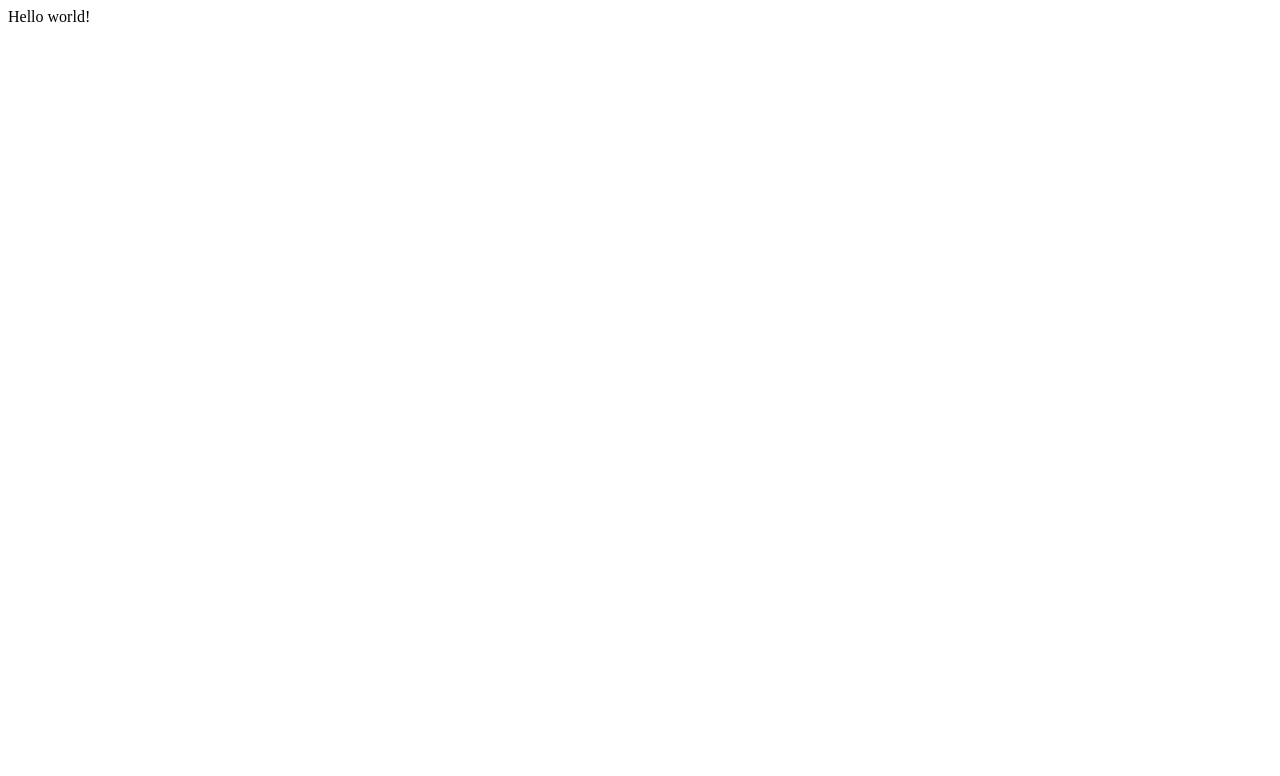
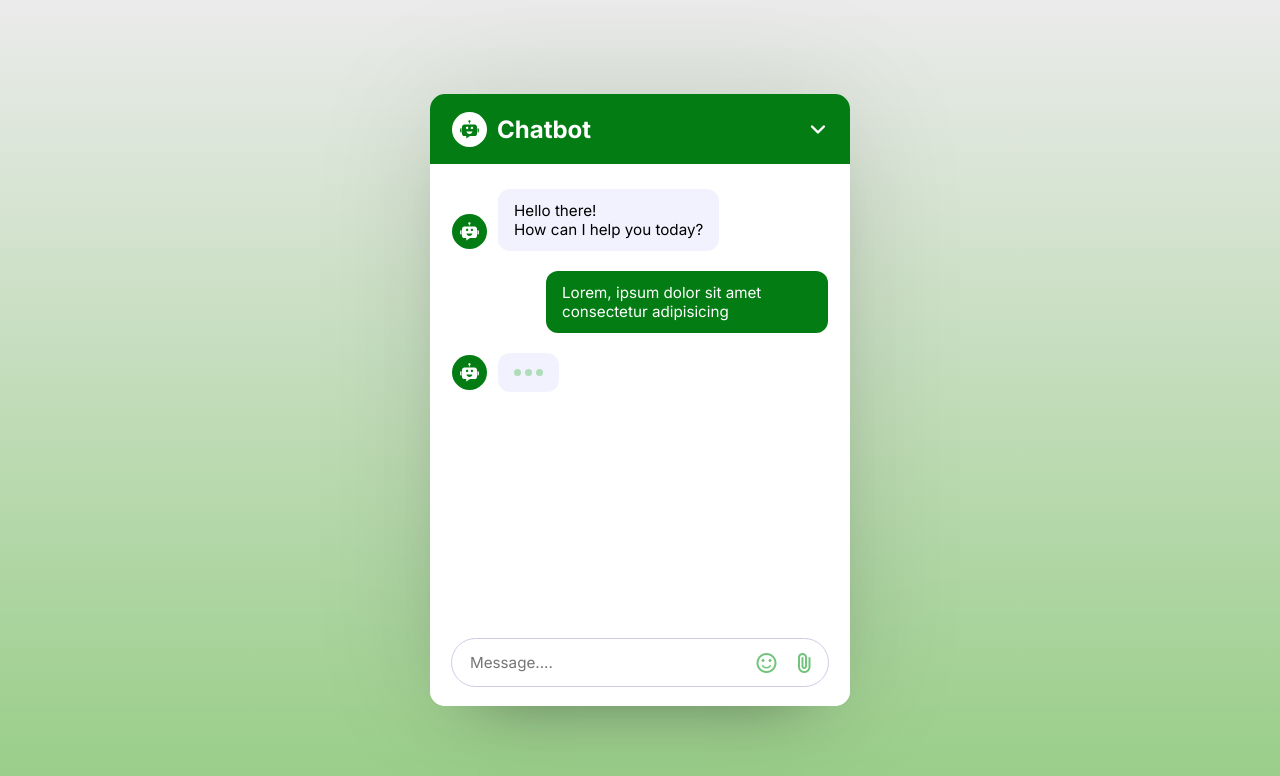
Before and after one commit to nhattan220602/ai-chatbot, a website: page src/index.html in a window 1280 px wide. Drawn offline with nearby package versions, Linux system fonts and the light colour scheme.

Commit message:
feat: implement core chatbot popup UI structure and styles

```diff
--- a/src/index.html
+++ b/src/index.html
@@ -3,9 +3,122 @@
     <meta charset="UTF-8" />
     <meta name="viewport" content="width=device-width, initial-scale=1.0" />
     <link rel="stylesheet" href="style.css" />
+    <!-- Linking Google fonts for icons-->
+    <link rel="preconnect" href="https://fonts.googleapis.com" />
+    <link rel="preconnect" href="https://fonts.gstatic.com" crossorigin />
+    <link
+      rel="stylesheet"
+      href="https://fonts.googleapis.com/css2?family=Material+Symbols+Rounded:opsz,wght,FILL,GRAD@40..48,100..700,0..1,-50..200"
+    />
+
     <title>AI Chatbot</title>
   </head>
   <body>
-    Hello world!
+    <div class="chatbot-popup">
+      <div class="chat-header">
+        <!-- Chatbot Header -->
+        <div class="header-info">
+          <!-- Linking a chatbot icon -->
+          <svg
+            class="chatbot-logo"
+            xmlns="http://www.w3.org/2000/svg"
+            width="50"
+            height="50"
+            viewBox="0 0 1024 1024"
+          >
+            <title>AI Chatbot Avatar Icon</title>
+            <path
+              d="M738.3 287.6H285.7c-59 0-106.8 47.8-106.8 106.8v303.1c0 59 47.8 106.8 106.8 106.8h81.5v111.1c0 .7.8 1.1 1.4.7l166.9-110.6 41.8-.8h117.4l43.6-.4c59 0 106.8-47.8 106.8-106.8V394.5c0-59-47.8-106.9-106.8-106.9zM351.7 448.2c0-29.5 23.9-53.5 53.5-53.5s53.5 23.9 53.5 53.5-23.9 53.5-53.5 53.5-53.5-23.9-53.5-53.5zm157.9 267.1c-67.8 0-123.8-47.5-132.3-109h264.6c-8.6 61.5-64.5 109-132.3 109zm110-213.7c-29.5 0-53.5-23.9-53.5-53.5s23.9-53.5 53.5-53.5 53.5 23.9 53.5 53.5-23.9 53.5-53.5 53.5zM867.2 644.5V453.1h26.5c19.4 0 35.1 15.7 35.1 35.1v121.1c0 19.4-15.7 35.1-35.1 35.1h-26.5zM95.2 609.4V488.2c0-19.4 15.7-35.1 35.1-35.1h26.5v191.3h-26.5c-19.4 0-35.1-15.7-35.1-35.1zM561.5 149.6c0 23.4-15.6 43.3-36.9 49.7v44.9h-30v-44.9c-21.4-6.5-36.9-26.3-36.9-49.7 0-28.6 23.3-51.9 51.9-51.9s51.9 23.3 51.9 51.9z"
+            ></path>
+          </svg>
+          <div class="logo-text"><h2>Chatbot</h2></div>
+        </div>
+        <button
+          id="close-chatbot"
+          class="material-symbols-rounded"
+          type="button"
+        >
+          keyboard_arrow_down
+        </button>
+      </div>
+
+      <!-- Chatbot Body -->
+      <div class="chat-body">
+        <div class="message bot-message">
+          <!-- Linking a chatbot icon -->
+          <svg
+            class="chatbot-logo"
+            xmlns="http://www.w3.org/2000/svg"
+            width="50"
+            height="50"
+            viewBox="0 0 1024 1024"
+          >
+            <title>AI Chatbot Avatar Icon</title>
+            <path
+              d="M738.3 287.6H285.7c-59 0-106.8 47.8-106.8 106.8v303.1c0 59 47.8 106.8 106.8 106.8h81.5v111.1c0 .7.8 1.1 1.4.7l166.9-110.6 41.8-.8h117.4l43.6-.4c59 0 106.8-47.8 106.8-106.8V394.5c0-59-47.8-106.9-106.8-106.9zM351.7 448.2c0-29.5 23.9-53.5 53.5-53.5s53.5 23.9 53.5 53.5-23.9 53.5-53.5 53.5-53.5-23.9-53.5-53.5zm157.9 267.1c-67.8 0-123.8-47.5-132.3-109h264.6c-8.6 61.5-64.5 109-132.3 109zm110-213.7c-29.5 0-53.5-23.9-53.5-53.5s23.9-53.5 53.5-53.5 53.5 23.9 53.5 53.5-23.9 53.5-53.5 53.5zM867.2 644.5V453.1h26.5c19.4 0 35.1 15.7 35.1 35.1v121.1c0 19.4-15.7 35.1-35.1 35.1h-26.5zM95.2 609.4V488.2c0-19.4 15.7-35.1 35.1-35.1h26.5v191.3h-26.5c-19.4 0-35.1-15.7-35.1-35.1zM561.5 149.6c0 23.4-15.6 43.3-36.9 49.7v44.9h-30v-44.9c-21.4-6.5-36.9-26.3-36.9-49.7 0-28.6 23.3-51.9 51.9-51.9s51.9 23.3 51.9 51.9z"
+            ></path>
+          </svg>
+          <div class="message-text">
+            Hello there! <br />
+            How can I help you today?
+          </div>
+        </div>
+        <div class="message user-message">
+          <div class="message-text">
+            Lorem, ipsum dolor sit amet consectetur adipisicing
+          </div>
+        </div>
+
+        <!-- Thinking bar -->
+        <div class="message bot-message thinking">
+          <!-- Linking a chatbot icon -->
+          <svg
+            class="chatbot-logo"
+            xmlns="http://www.w3.org/2000/svg"
+            width="50"
+            height="50"
+            viewBox="0 0 1024 1024"
+          >
+            <title>AI Chatbot Avatar Icon</title>
+            <path
+              d="M738.3 287.6H285.7c-59 0-106.8 47.8-106.8 106.8v303.1c0 59 47.8 106.8 106.8 106.8h81.5v111.1c0 .7.8 1.1 1.4.7l166.9-110.6 41.8-.8h117.4l43.6-.4c59 0 106.8-47.8 106.8-106.8V394.5c0-59-47.8-106.9-106.8-106.9zM351.7 448.2c0-29.5 23.9-53.5 53.5-53.5s53.5 23.9 53.5 53.5-23.9 53.5-53.5 53.5-53.5-23.9-53.5-53.5zm157.9 267.1c-67.8 0-123.8-47.5-132.3-109h264.6c-8.6 61.5-64.5 109-132.3 109zm110-213.7c-29.5 0-53.5-23.9-53.5-53.5s23.9-53.5 53.5-53.5 53.5 23.9 53.5 53.5-23.9 53.5-53.5 53.5zM867.2 644.5V453.1h26.5c19.4 0 35.1 15.7 35.1 35.1v121.1c0 19.4-15.7 35.1-35.1 35.1h-26.5zM95.2 609.4V488.2c0-19.4 15.7-35.1 35.1-35.1h26.5v191.3h-26.5c-19.4 0-35.1-15.7-35.1-35.1zM561.5 149.6c0 23.4-15.6 43.3-36.9 49.7v44.9h-30v-44.9c-21.4-6.5-36.9-26.3-36.9-49.7 0-28.6 23.3-51.9 51.9-51.9s51.9 23.3 51.9 51.9z"
+            ></path>
+          </svg>
+          <div class="message-text">
+            <div class="thinking-indicator">
+              <div class="dot"></div>
+              <div class="dot"></div>
+              <div class="dot"></div>
+            </div>
+          </div>
+        </div>
+      </div>
+
+      <!-- Chatbot Footer -->
+      <div class="chat-footer">
+        <form action="#" class="chat-form">
+          <textarea
+            placeholder="Message...."
+            class="message-input"
+            required
+          ></textarea>
+          <div class="chat-controls">
+            <button class="material-symbols-rounded" type="button">
+              sentiment_satisfied
+            </button>
+            <button class="material-symbols-rounded" type="button">
+              attach_file
+            </button>
+            <button
+              class="material-symbols-rounded"
+              type="submit"
+              id="send-message"
+            >
+              arrow_upward
+            </button>
+          </div>
+        </form>
+      </div>
+    </div>
   </body>
 </html>
--- a/src/style.css
+++ b/src/style.css
@@ -0,0 +1,242 @@
+/* Importing Google Fonts - Inter */
+@import url("https://fonts.googleapis.com/css2?family=Inter:opsz,wght@14..32,100..900&display=swap");
+
+* {
+	font-family: "Inter", sans-serif;
+	margin: 0;
+	padding: 0;
+	box-sizing: border-box;
+}
+
+body {
+	display: flex;
+	align-items: center;
+	justify-content: center;
+	min-height: 100vh;
+	background: linear-gradient(#ebebeb, #97cd86);
+}
+
+.chatbot-popup {
+	position: relative;
+	width: 420px;
+	background: #ffff;
+	overflow: hidden;
+	border-radius: 15px;
+	box-shadow:
+		0 0 128px 0 rgba(0, 0, 0, 0.1),
+		0 32px 64px -48px rgba(0, 0, 0, 0.5);
+}
+
+.chat-header {
+	display: flex;
+	align-items: center;
+	background: #037d13;
+	padding: 15px 22px;
+	justify-content: space-between;
+}
+
+.chat-header .header-info {
+	display: flex;
+	align-items: center;
+	gap: 10px;
+}
+
+.header-info .chatbot-logo {
+	height: 35px;
+	width: 35px;
+	padding: 6px;
+	fill: #037d13;
+	flex-shrink: 0;
+	background: #fff;
+	border-radius: 50%;
+}
+
+.header-info .logo-text {
+	font-weight: 600;
+	font-size: 1rem;
+	color: #fff;
+}
+
+.chat-header #close-chatbot {
+	border: none;
+	color: #fff;
+	height: 40px;
+	width: 40px;
+	font-size: 1.9rem;
+	margin-right: -10px;
+	padding-top: 2px;
+	cursor: pointer;
+	border-radius: 50%;
+	background: none;
+	transition: 0.2s ease;
+}
+
+.chat-header #close-chatbot:hover {
+	background: #02610f;
+}
+
+.chat-body {
+	padding: 25px 22px;
+	display: flex;
+	gap: 20px;
+	height: 460px;
+	margin-bottom: 82px;
+	overflow-y: auto;
+	flex-direction: column;
+}
+
+.chat-body .message {
+	display: flex;
+	gap: 11px;
+	align-items: center;
+}
+
+.chat-body .bot-message .chatbot-logo {
+	height: 35px;
+	width: 35px;
+	padding: 6px;
+	fill: #fff;
+	flex-shrink: 0;
+	background: #037d13;
+	border-radius: 50%;
+	align-self: flex-end;
+	margin-bottom: 2px;
+}
+
+.chat-body .user-message {
+	flex-direction: column;
+	align-items: flex-end;
+}
+
+.chat-body .message .message-text {
+	padding: 12px 16px;
+	max-width: 75%;
+	font-size: 0.95rem;
+}
+
+.chat-body .bot-message.thinking .message-text {
+	padding: 2px 16px;
+}
+
+.chat-body .bot-message .message-text {
+	background: #f2f2ff;
+	border-radius: 12px 12px 12px 12px;
+}
+
+.chat-body .user-message .message-text {
+	color: #fff;
+	background: #037d13;
+	border-radius: 12px 12px 12px 12px;
+}
+
+.chat-body .bot-message .thinking-indicator {
+	display: flex;
+	gap: 4px;
+	padding-block: 14px;
+}
+
+.chat-body .bot-message .thinking-indicator .dot {
+	height: 7px;
+	width: 7px;
+	opacity: 0.7;
+	border-radius: 50%;
+	background: #93d49b;
+	/* animation: dotPulse 1.8s ease-in-out infinite; */
+}
+
+/* Making bot thinking animation*/
+.chat-body .bot-message .thinking-indicator .dot:nth-child(1) {
+	animation-delay: 0.2s;
+}
+.chat-body .bot-message .thinking-indicator .dot:nth-child(2) {
+	animation-delay: 0.3s;
+}
+.chat-body .bot-message .thinking-indicator .dot:nth-child(3) {
+	animation-delay: 0.4s;
+}
+
+@keyframes dotPulse {
+	0%,
+	44% {
+		transform: translateY(0);
+	}
+
+	28% {
+		opacity: 0.4;
+		transform: translateY(-4px);
+	}
+
+	44% {
+		opacity: 0.2;
+	}
+}
+
+.chat-footer {
+	position: absolute;
+	width: 100%;
+	bottom: 0;
+	background: #fff;
+	padding: 15px 22px 20px;
+}
+
+.chat-footer .chat-form {
+	display: flex;
+	align-items: center;
+	background: #fff;
+	border-radius: 32px;
+	outline: 1px solid #cccce5;
+}
+
+.chat-footer .chat-form:focus-within {
+	outline: 2px solid #037d13;
+}
+
+.chat-form .message-input {
+	border: none;
+	outline: none;
+	height: 47px;
+	width: 100%;
+	font-size: 0.95rem;
+	padding: 14px 0 13px 18px;
+	border-radius: inherit;
+	resize: none;
+}
+
+.chat-form .chat-controls {
+	display: flex;
+	height: 47px;
+	gap: 3px;
+	align-items: center;
+	align-self: flex-end;
+	padding-right: 6px;
+}
+
+.chat-form .chat-controls button {
+	height: 35px;
+	width: 35px;
+	border: none;
+	cursor: pointer;
+	color: #72c47d;
+	background: none;
+	border-radius: 50%;
+	transition: 0.2s ease;
+}
+
+.chat-form .chat-controls #send-message {
+	background: #72c47d;
+	display: none;
+	color: #fff;
+}
+
+/* Display the "Send" message button only when the input contains text */
+.chat-form .message-input:valid ~ .chat-controls #send-message {
+	display: block;
+}
+
+.chat-form .chat-controls #send-message:hover {
+	background: #037d13;
+}
+
+.chat-form .chat-controls button:hover {
+	background: #f1f1ff;
+}
```
